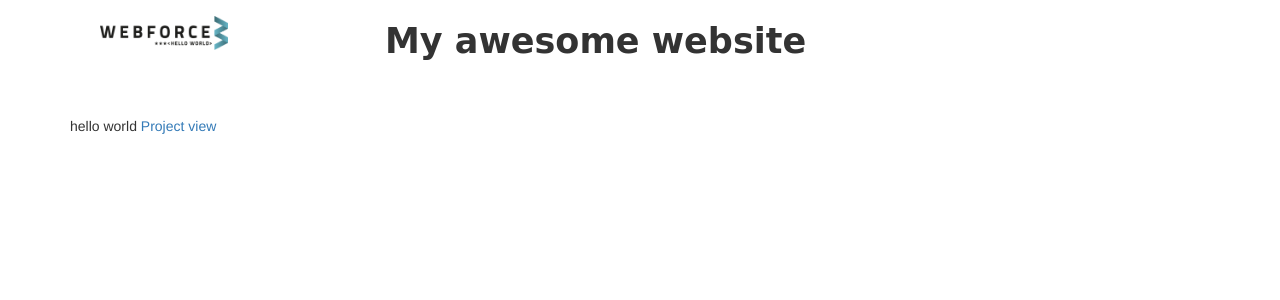
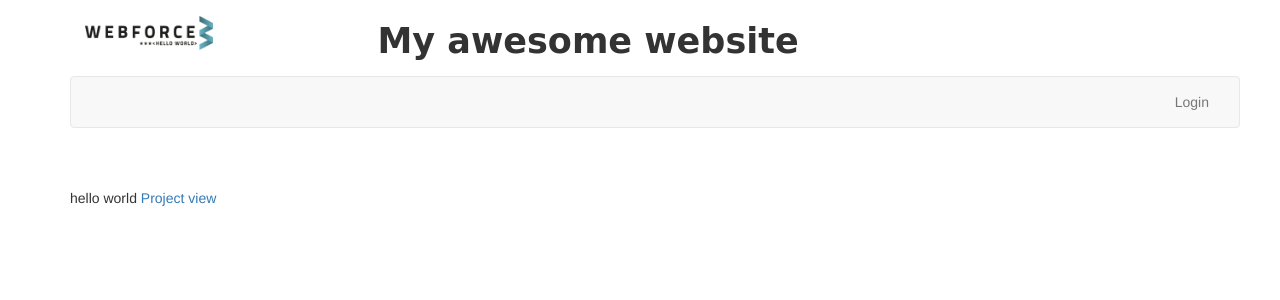
Before and after one commit to matthieu88160/wf, a Symfony app: template Symfony/skeleton/templates/index/index.html.twig in a window 1280 px wide. Shown: the top 300 px of the page. Run offline with Twig, Linux system fonts and the light colour scheme; the template is opened without the code that fills it, so the values that code supplies are empty; some libraries are stand-ins or nearby versions; some web fonts are replaced.

Commit message:
Add navbar

```diff
--- a/Symfony/skeleton/templates/base.html.twig
+++ b/Symfony/skeleton/templates/base.html.twig
@@ -11,6 +11,9 @@
     <body class='container'>
     	{% block header %}{% include 'header/header.html.twig' %}{% endblock %}
         {% block body %}{% endblock %}
-        {% block javascripts %}{% endblock %}
+        {% block javascripts %}
+        	<script src="https://code.jquery.com/jquery-3.3.1.min.js"></script>
+        	<script type="text/javascript" src="https://maxcdn.bootstrapcdn.com/bootstrap/3.3.7/js/bootstrap.min.js"></script>
+        {% endblock %}
     </body>
 </html>
--- a/Symfony/skeleton/templates/header/header.html.twig
+++ b/Symfony/skeleton/templates/header/header.html.twig
@@ -1,8 +1,27 @@
 <header class='mb-5 pt-2 container'>
-	<div class='col-xs-12 col-sm-6 col-md-3'>
-		<img class='header-logo' src="{{ asset('img/header.png') }}"/>
+	<div class="row">
+    	<div class='col-xs-12 col-sm-6 col-md-3'>
+    		<a href="{{ path('index') }}">
+    			<img class='header-logo' src="{{ asset('img/header.png') }}"/>
+    		</a>
+    	</div>
+    	<div class='col-xs-12 col-sm-6 col-md-9'>
+    		<p class='site-title'>My awesome website</p>
+    	</div>
 	</div>
-	<div class='col-xs-12 col-sm-6 col-md-9'>
-		<p class='site-title'>My awesome website</p>
+	<div class="row">
+    	<nav class="navbar navbar-default">
+            <div class="container-fluid">
+                <div class="collapse navbar-collapse" id="bs-example-navbar-collapse-1">
+                    <ul class="nav navbar-nav navbar-right">
+                    	{% if is_granted('IS_AUTHENTICATED_FULLY') %}
+                            <li><a href="{{ path('logout') }}">Logout</a></li>
+                        {% else %}
+                            <li><a href="{{ path('login') }}">Login</a></li>
+                        {% endif %}
+                    </ul>
+                </div><!-- /.navbar-collapse -->
+            </div><!-- /.container-fluid -->
+    	</nav>
 	</div>
 </header>
```
